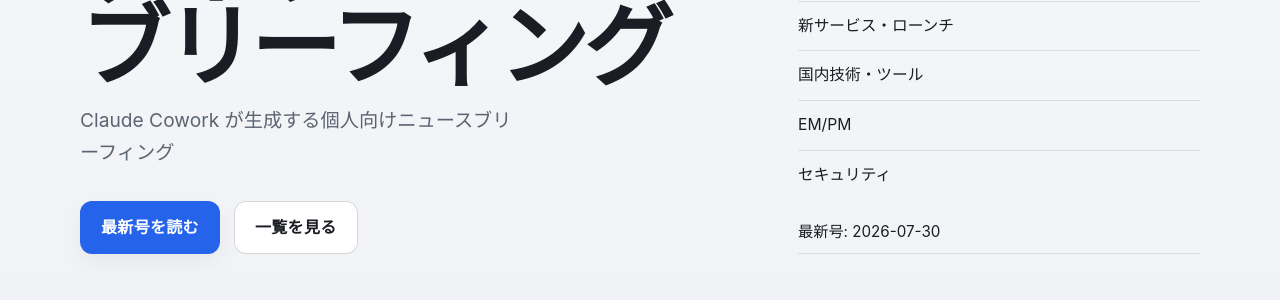
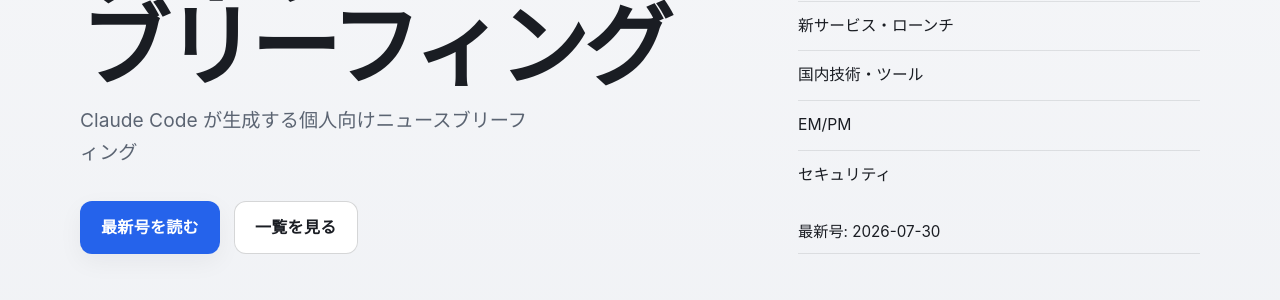
Before and after one commit to 500ban/briefings-daily-news, a Jekyll site: the page built from index.md, in a window 1280 px wide and 900 px high. Shown: the part 260-560 px from the top of the window. Built offline with Jekyll 4.4.1, drawn with Linux system fonts in a browser that asks for light colours; some of the changed text lies outside the part shown.

Commit message:
fix: サイト表記を Claude Cowork → Claude Code に修正
Co-Authored-By: Claude Opus 4.8 <noreply@anthropic.com>

```diff
--- a/_config.yml
+++ b/_config.yml
@@ -1,5 +1,5 @@
 title: "デイリーブリーフィング"
-description: "Claude Cowork が生成する個人向けデイリーニュースブリーフィング"
+description: "Claude Code が生成する個人向けデイリーニュースブリーフィング"
 lang: ja
 timezone: Asia/Tokyo
 markdown: kramdown
--- a/_layouts/default.html
+++ b/_layouts/default.html
@@ -30,7 +30,7 @@
               <span class="site-title-line">デイリー</span>
               <span class="site-title-line">ブリーフィング</span>
             </h1>
-            <p class="site-description site-description-home">Claude Cowork が生成する個人向けニュースブリーフィング</p>
+            <p class="site-description site-description-home">Claude Code が生成する個人向けニュースブリーフィング</p>
             <div class="site-hero-actions">
               {% if latest_post %}
               <a class="button button-primary" href="{{ latest_post.url | relative_url }}">最新号を読む</a>
@@ -71,7 +71,7 @@
     </main>
     <footer class="site-footer">
       <div class="site-shell site-footer-inner">
-        <p>Generated with Claude Cowork.</p>
+        <p>Generated with Claude Code.</p>
         <p>Published with Jekyll and GitHub Pages.</p>
       </div>
     </footer>
```
